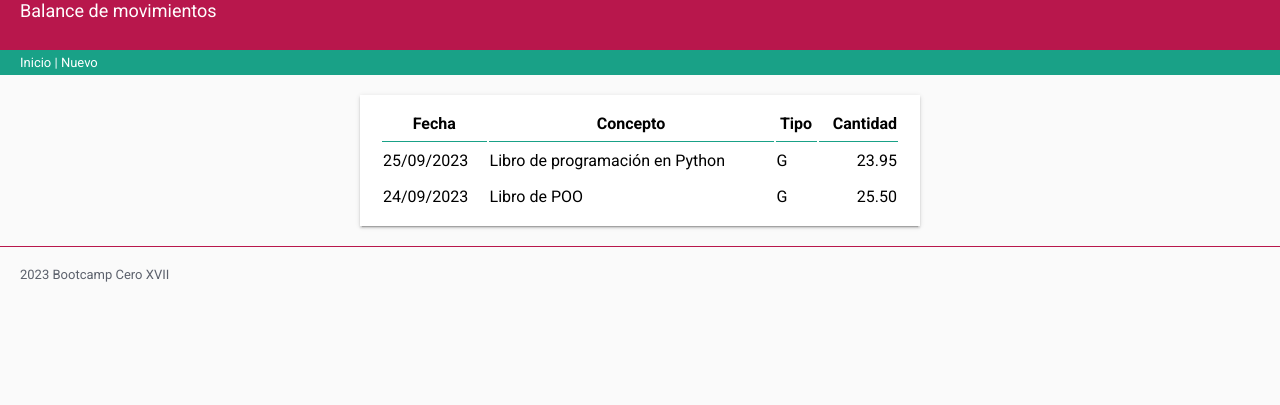
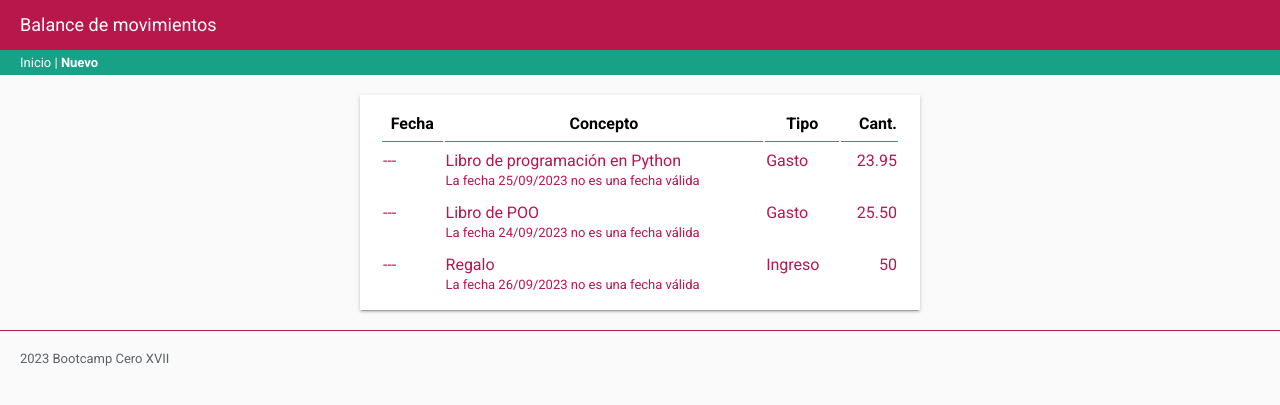
Before and after one commit to Rociomartos29/HOLA-FLASK, a Flask app: page / in a window 1280 px wide. Shown: the top 405 px of the page. Run offline with Flask 3, Linux system fonts and the light colour scheme.

Commit message:
feat: enlazamos pagina de movimientos

```diff
--- a/balance/data/movimientos.csv
+++ b/balance/data/movimientos.csv
@@ -1,3 +1,4 @@
 fecha,concepto,ingreso_gasto,cantidad
 25/09/2023,Libro de programación en Python,G,23.95
 24/09/2023,Libro de POO, G,25.50
+26/09/2023,Regalo,I,50
--- a/balance/models.py
+++ b/balance/models.py
@@ -1,14 +1,32 @@
 import csv
+from datetime import date
+
 from . import RUTA_FICHERO
+
+
 class Movimiento:
     def __init__(self, fecha, concepto, tipo, cantidad):
-        self.fecha = fecha
+
+        self.errores = []
+
+        try:
+            self.fecha = date.fromisoformat(fecha)
+        except ValueError:
+            self.fecha = None
+            self.errores.append(f'La fecha {fecha} no es una fecha válida')
         self.concepto = concepto
         self.tipo = tipo
         self.cantidad = cantidad
 
+    @property
+    def has_errors(self):
+        return len(self.errores) > 0
+
     def __str__(self):
-        return f'{self.fecha} | {self.concepto} | {self.tipo} | {self.cantidad}'
+        return f'{self.fecha}\t{self.concepto}\t{self.tipo}\t{self.cantidad}\n'
+
+    def __repr__(self):
+        return self.__str__()
 
 
 class ListaMovimientos:
@@ -16,14 +34,23 @@ class ListaMovimientos:
         self.lista_movimientos = []
 
     def leer_desde_archivo(self):
-        self.lista_movimientos= []
-        with open (RUTA_FICHERO, 'r') as fichero:
+        self.lista_movimientos = []
+        with open(RUTA_FICHERO, 'r') as fichero:
             reader = csv.DictReader(fichero)
             for fila in reader:
-                self.lista_movimientos.append(fila)
+                movimiento = Movimiento(
+                    fila['fecha'],
+                    fila['concepto'],
+                    fila['ingreso_gasto'],
+                    fila['cantidad']
+                )
+                self.lista_movimientos.append(movimiento)
 
     def __str__(self):
         result = ''
         for mov in self.lista_movimientos:
             result += f'\n{mov}'
         return result
+
+    def __repr__(self):
+        return self.__str__()
--- a/balance/static/css/styles.css
+++ b/balance/static/css/styles.css
@@ -3,37 +3,65 @@ header {
     color: white;
     height: 50px;
     padding-left: 20px;
-    line-height: 50 px;
+    line-height: 50px;
     font-size: large;
 }
 
-.navbar{
+.navbar {
     background-color: #19a187;
+    color: #ffffff;
+    height: 25px;
+    line-height: 25px;
+    padding-left: 20px;
+}
+.navbar a,
+.navbar a:active,
+.navbar a:focus,
+.navbar a:visited,
+.navbar a:hover {
     color: white;
-    height: 25px;
-    padding-left: 20px;
-    line-height: 25px;
 }
 
-main{
+main {
     max-width: 600px;
-    margin:auto;
+    margin: auto;
     padding: 20px;
-
 }
 
-table.paper{
+table.paper {
     width: 100%;
     margin: 0;
 }
-table.paper th{
+
+table.paper .titulo-tabla {
     border-bottom: solid thin #19a187;
+}
 
-}
-.pie-pagina{
+.pie-pagina {
     padding: 20px;
     border-top: solid thin #b8174c;
 }
-.numero{
+
+.numero {
     text-align: right;
 }
+
+.lista-vacia {
+    text-align: center;
+    color: #666;
+    padding: 20px;
+}
+
+.error {
+    color: #b8174c;
+}
+
+p.error {
+    font-size: small;
+    margin: 0;
+    line-height: 0;
+}
+
+tr.error+tr td {
+    padding-bottom: 13px;
+}
--- a/balance/templates/inicio.html
+++ b/balance/templates/inicio.html
@@ -3,35 +3,61 @@
 
 <head>
     <meta charset="UTF-8">
-    <meta name="viewport"
-          content="width=device-width, initial-scale=1.0">
+    <meta name="viewport" content="width=device-width, initial-scale=1.0">
     <title>Balance - Lista de movimientos</title>
-    <link rel="stylesheet"
-          href="static/css/flat-remix.css">
-    <link rel="stylesheet"
-          href="static/css/styles.css">
-
+    <link rel="stylesheet" href="static/css/flat-remix.css">
+    <link rel="stylesheet" href="static/css/styles.css">
 </head>
 
 <body>
     <header>Balance de movimientos</header>
-    <nav class="navbar">Inicio | Nuevo</nav>
+    <nav class="navbar">Inicio |
+        <a href="/nuevo">Nuevo</a>
+    </nav>
     <main>
         <table class="paper">
-             <tr>
-                <th class="titulo_tabla">Fecha</th>
-                <th class="titulo_tabla">Concepto</th>
-                <th class="titulo_tabla">Tipo</th>
-                <th class="titulo_tabla numero">Cantidad</th>
+            <tr>
+                <th class="titulo-tabla">Fecha</th>
+                <th class="titulo-tabla">Concepto</th>
+                <th class="titulo-tabla">Tipo</th>
+                <th class="titulo-tabla numero">Cant.</th>
             </tr>
+            {% if movs %}
             {% for m in movs %}
-            <tr>
-                <td>{{ m.fecha }}</td>
+            <tr {% if m.has_errors %} class="error" {% endif %}>
+                <td>
+                    {% if m.fecha %}
+                    {{ m.fecha }}
+                    {% else %}
+                    ---
+                    {% endif %}
+                </td>
                 <td>{{ m.concepto }}</td>
-                <td>{{ m.ingreso_gasto }}</td>
+                <td>
+                    {% if m.tipo == 'I' %}
+                    Ingreso
+                    {% else %}
+                    Gasto
+                    {% endif %}
+                </td>
                 <td class="numero">{{ m.cantidad }}</td>
             </tr>
+            {% if m.has_errors %}
+            <tr>
+                <td></td>
+                <td colspan="3">
+                    {% for error in m.errores %}
+                    <p class="error">{{ error }}</p>
+                    {% endfor %}
+                </td>
+            </tr>
+            {% endif %}
             {% endfor %}
+            {% else %}
+            <tr>
+                <td colspan="4" class="lista-vacia">No hay movimientos disponibles</td>
+            </tr>
+            {% endif %}
         </table>
     </main>
     <footer class="pie-pagina">2023 Bootcamp Cero XVII</footer>
--- a/balance/views.py
+++ b/balance/views.py
@@ -3,32 +3,39 @@ from flask import render_template
 from . import app
 from .models import ListaMovimientos
 
+
 @app.route('/')
 def home():
     """
-    Muestra la lista de movimientos cargados
+    Muestra la lista de movimientos cargados.
     """
     lista = ListaMovimientos()
     lista.leer_desde_archivo()
-    return render_template('inicio.html', movs=lista.lista_movimientos)
+
+    return render_template(
+        'inicio.html',
+        movs=lista.lista_movimientos)
+
 
 @app.route('/nuevo')
 def add_movement():
     """
     Crea un movimiento nuevo y lo guarda en el archivo CSV
     """
-    return 'Agrega un movimiento nuevo'
+    return 'Agregar nuevo movimiento'
+
 
 @app.route('/modificar')
 def update():
     """
-    Nos permite editar los datos de un movimiento creado previamente
+    Permite editar los datos de un movimiento creado previamente.
     """
     return 'Actualizar movimiento'
+
 
 @app.route('/borrar')
 def delete():
     """
-    Borra un movimiento existente
+    Borra un movimiento existente.
     """
     return 'Borrar movimiento'
```
